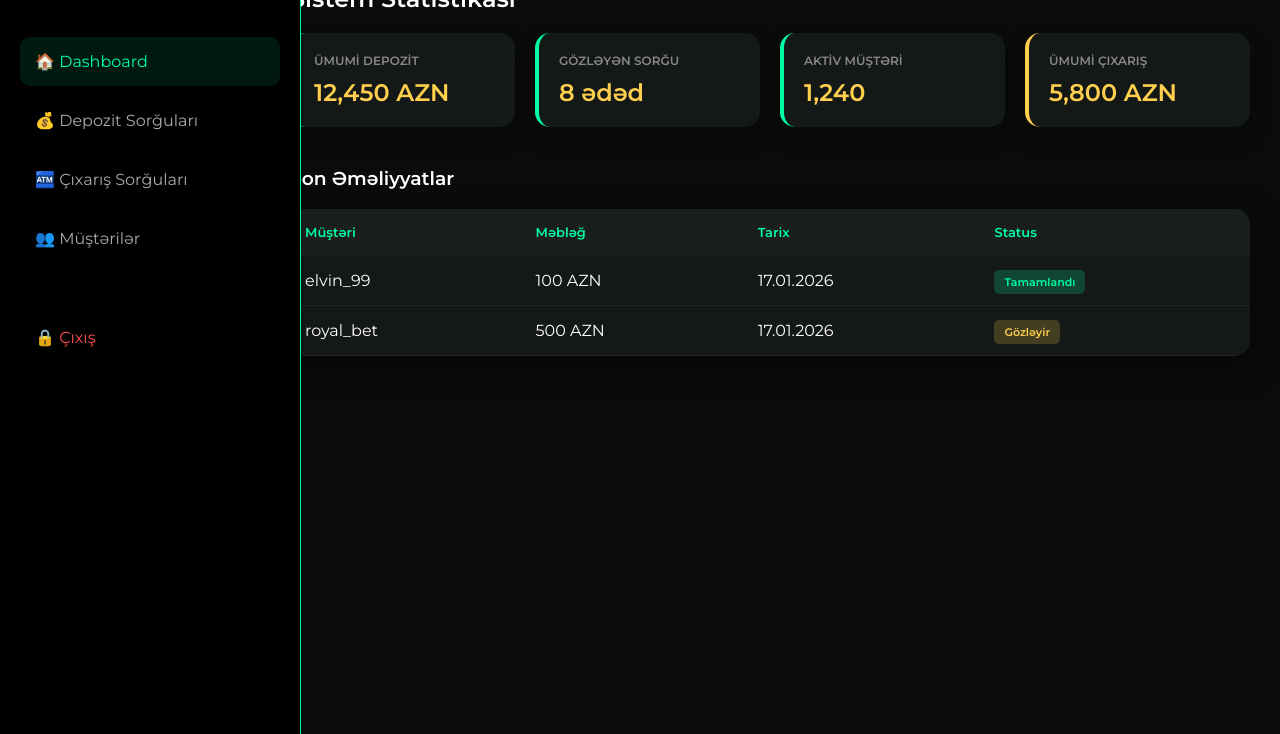
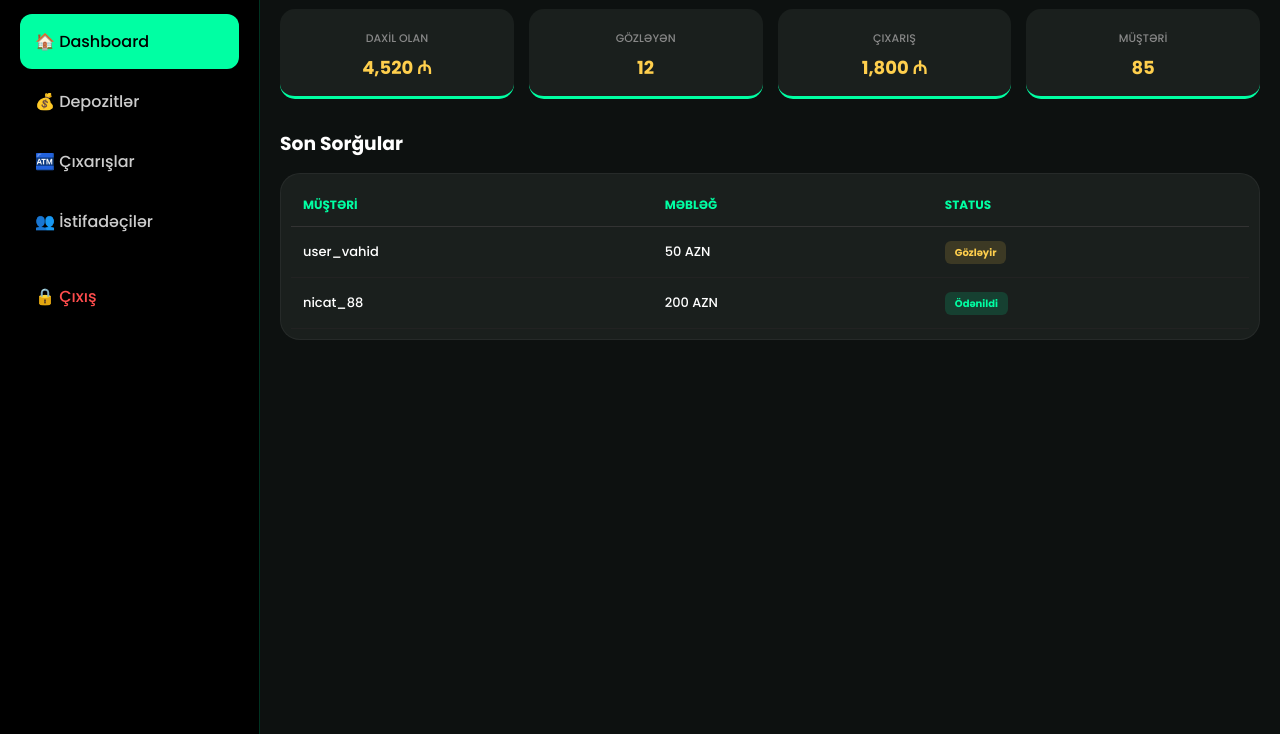
Before and after one commit to usrr12887-oss/mysite, a website: page public/admin.html in a window 1280 px wide. Shown: the part 66-800 px from the top of the page. Drawn offline with Linux system fonts and the light colour scheme.

Commit message:
Update admin.html

```diff
--- a/public/admin.html
+++ b/public/admin.html
@@ -3,272 +3,261 @@
 <head>
     <meta charset="UTF-8">
     <meta name="viewport" content="width=device-width, initial-scale=1.0">
-    <title>Zümrüd Admin | Control Center</title>
-    <link href="https://fonts.googleapis.com/css2?family=Orbitron:wght@400;700&family=Montserrat:wght@400;600&display=swap" rel="stylesheet">
+    <title>Zümrüd Admin | Mobile Pro</title>
+    <link href="https://fonts.googleapis.com/css2?family=Orbitron:wght@600&family=Poppins:wght@300;500;700&display=swap" rel="stylesheet">
     <style>
         :root {
             --primary: #00ffa3;
             --gold: #ffcf4d;
-            --danger: #ff4d4d;
-            --dark-bg: #0a0c0b;
-            --card-bg: #141816;
+            --dark-bg: #0d1110;
+            --card-bg: #1a1f1d;
+            --sidebar-w: 260px;
         }
 
+        * { margin: 0; padding: 0; box-sizing: border-box; }
         body {
-            font-family: 'Montserrat', sans-serif;
+            font-family: 'Poppins', sans-serif;
             background: var(--dark-bg);
             color: white;
-            margin: 0;
-            display: flex;
+            padding-top: 60px; /* Header üçün boşluq */
         }
 
-        /* Sidebar */
-        .sidebar {
-            width: 260px;
-            height: 100vh;
+        /* --- MOBİL HEADER --- */
+        header {
+            position: fixed;
+            top: 0; left: 0; right: 0;
+            height: 60px;
             background: #000;
-            border-right: 1px solid var(--primary);
-            position: fixed;
-            padding: 20px;
+            display: flex;
+            justify-content: space-between;
+            align-items: center;
+            padding: 0 20px;
+            border-bottom: 1px solid var(--primary);
+            z-index: 1000;
         }
 
-        .admin-logo {
-            font-family: 'Orbitron', sans-serif;
-            font-size: 22px;
+        .logo { font-family: 'Orbitron', sans-serif; color: var(--primary); font-size: 18px; }
+
+        /* Hamburger Menyu */
+        .menu-toggle {
+            font-size: 24px;
             color: var(--primary);
-            text-align: center;
-            margin-bottom: 40px;
-            border-bottom: 1px solid #333;
-            padding-bottom: 15px;
+            cursor: pointer;
         }
+
+        /* --- SIDEBAR (MOBİLDƏ GİZLİ) --- */
+        .sidebar {
+            position: fixed;
+            top: 60px; left: -100%; /* Gizli */
+            width: var(--sidebar-w);
+            height: calc(100vh - 60px);
+            background: rgba(0,0,0,0.95);
+            backdrop-filter: blur(10px);
+            transition: 0.4s;
+            z-index: 999;
+            padding: 20px;
+            border-right: 1px solid rgba(0,255,163,0.2);
+        }
+
+        .sidebar.active { left: 0; }
 
         .nav-link {
             padding: 15px;
-            color: #aaa;
+            color: #ccc;
+            display: block;
             text-decoration: none;
-            display: block;
-            border-radius: 10px;
-            margin-bottom: 10px;
-            transition: 0.3s;
-            cursor: pointer;
+            border-radius: 12px;
+            margin-bottom: 5px;
+            font-weight: 500;
         }
 
-        .nav-link:hover, .nav-link.active {
-            background: rgba(0, 255, 163, 0.1);
-            color: var(--primary);
-        }
+        .nav-link.active { background: var(--primary); color: #000; }
 
-        /* Main Content */
-        .main-content {
-            margin-left: 260px;
-            width: calc(100% - 260px);
-            padding: 30px;
-        }
+        /* --- ƏSAS MƏZMUN --- */
+        .container { padding: 20px; max-width: 1200px; margin: auto; }
 
-        /* Stats Cards */
+        /* Statistikalar - Mobildə 2-2 və ya 1-1 düzülüş */
         .stats-grid {
             display: grid;
-            grid-template-columns: repeat(4, 1fr);
-            gap: 20px;
-            margin-bottom: 40px;
+            grid-template-columns: repeat(auto-fit, minmax(140px, 1fr));
+            gap: 15px;
+            margin-bottom: 30px;
         }
 
         .stat-card {
             background: var(--card-bg);
-            padding: 20px;
+            padding: 15px;
             border-radius: 15px;
-            border-left: 4px solid var(--primary);
-            box-shadow: 0 10px 20px rgba(0,0,0,0.3);
+            border-bottom: 3px solid var(--primary);
+            text-align: center;
         }
 
-        .stat-card h4 { margin: 0; font-size: 12px; color: #888; text-transform: uppercase; }
-        .stat-card p { margin: 10px 0 0; font-size: 24px; font-weight: bold; color: var(--gold); }
+        .stat-card span { font-size: 11px; color: #888; text-transform: uppercase; }
+        .stat-card h3 { font-size: 18px; margin-top: 5px; color: var(--gold); }
 
-        /* Table Style */
-        .data-table {
-            width: 100%;
+        /* --- CƏDVƏLLƏR (MOBİL ÜÇÜN SCROLL) --- */
+        .table-container {
             background: var(--card-bg);
-            border-radius: 15px;
-            border-collapse: collapse;
-            overflow: hidden;
-            box-shadow: 0 10px 30px rgba(0,0,0,0.5);
+            border-radius: 20px;
+            overflow-x: auto; /* Mobildə sürüşdürülə bilsin */
+            padding: 10px;
+            margin-bottom: 30px;
+            border: 1px solid rgba(255,255,255,0.05);
         }
 
-        .data-table th, .data-table td {
-            padding: 15px;
-            text-align: left;
-            border-bottom: 1px solid #222;
+        table {
+            width: 100%;
+            border-collapse: collapse;
+            min-width: 600px; /* Mobildə cədvəlin sıxılmaması üçün */
         }
 
-        .data-table th { background: #1a1e1c; color: var(--primary); font-size: 13px; }
+        th { text-align: left; padding: 12px; color: var(--primary); font-size: 12px; text-transform: uppercase; border-bottom: 1px solid #333; }
+        td { padding: 15px 12px; border-bottom: 1px solid #222; font-size: 13px; }
 
-        .status-badge {
-            padding: 5px 10px;
-            border-radius: 5px;
-            font-size: 11px;
+        /* --- FORM ELEMENTLƏRİ --- */
+        .status-pill {
+            padding: 4px 10px;
+            border-radius: 6px;
+            font-size: 10px;
             font-weight: bold;
         }
+        .pending { background: rgba(255, 207, 77, 0.15); color: var(--gold); }
+        .success { background: rgba(0, 255, 163, 0.15); color: var(--primary); }
 
-        .pending { background: rgba(255, 207, 77, 0.2); color: var(--gold); }
-        .approved { background: rgba(0, 255, 163, 0.2); color: var(--primary); }
-
-        .btn-action {
-            padding: 8px 12px;
-            border: none;
-            border-radius: 5px;
-            cursor: pointer;
-            font-size: 12px;
-            margin-right: 5px;
+        input[type="text"] {
+            background: #000; border: 1px solid #333; color: #fff;
+            padding: 8px; border-radius: 8px; width: 100px; font-size: 12px;
         }
 
-        .btn-approve { background: var(--primary); color: #000; font-weight: bold; }
-        .btn-reject { background: var(--danger); color: white; }
+        .btn-sm {
+            padding: 8px 12px; border: none; border-radius: 8px;
+            font-weight: bold; cursor: pointer; font-size: 11px;
+        }
+        .btn-approve { background: var(--primary); color: #000; }
 
-        /* Modal / Receipt View */
-        .receipt-link { color: var(--primary); text-decoration: underline; cursor: pointer; }
-
-        .section { display: none; }
-        .active-section { display: block; }
+        /* --- DESKTOP ÜÇÜN DÜZƏLİŞ --- */
+        @media (min-width: 992px) {
+            header { display: none; } /* Böyük ekranda header-ə ehtiyac yoxdur */
+            body { padding-top: 0; padding-left: var(--sidebar-w); }
+            .sidebar { left: 0; top: 0; height: 100vh; }
+            .menu-toggle { display: none; }
+        }
     </style>
 </head>
 <body>
 
-<div class="sidebar">
-    <div class="admin-logo">ZÜMRÜD ADMIN</div>
-    <div class="nav-link active" onclick="showSection('dashboard')">🏠 Dashboard</div>
-    <div class="nav-link" onclick="showSection('deposits')">💰 Depozit Sorğuları</div>
-    <div class="nav-link" onclick="showSection('withdrawals')">🏧 Çıxarış Sorğuları</div>
-    <div class="nav-link" onclick="showSection('users')">👥 Müştərilər</div>
-    <div class="nav-link" style="margin-top: 50px; color: var(--danger);">🔒 Çıxış</div>
+<header>
+    <div class="menu-toggle" onclick="toggleSidebar()">☰</div>
+    <div class="logo">ZÜMRÜD ADMIN</div>
+    <div style="width: 24px;"></div> </header>
+
+<div class="sidebar" id="sidebar">
+    <h2 style="font-family: 'Orbitron'; color: var(--primary); margin-bottom: 30px; display: block;" class="desktop-only">ZÜMRÜD</h2>
+    <a href="#" class="nav-link active" onclick="showPage('dash')">🏠 Dashboard</a>
+    <a href="#" class="nav-link" onclick="showPage('dep')">💰 Depozitlər</a>
+    <a href="#" class="nav-link" onclick="showPage('wit')">🏧 Çıxarışlar</a>
+    <a href="#" class="nav-link" onclick="showPage('wit')">👥 İstifadəçilər</a>
+    <a href="#" class="nav-link" style="color: #ff4d4d; margin-top: 20px;">🔒 Çıxış</a>
 </div>
 
-<div class="main-content">
+<div class="container">
 
-    <div id="dashboard" class="section active-section">
-        <h2>Sistem Statistikası</h2>
+    <div id="dash" class="page">
+        <h2 style="margin-bottom: 20px;">Xülasə</h2>
         <div class="stats-grid">
             <div class="stat-card">
-                <h4>Ümumi Depozit</h4>
-                <p>12,450 AZN</p>
+                <span>Daxil olan</span>
+                <h3>4,520 ₼</h3>
             </div>
             <div class="stat-card">
-                <h4>Gözləyən Sorğu</h4>
-                <p>8 ədəd</p>
+                <span>Gözləyən</span>
+                <h3>12</h3>
             </div>
             <div class="stat-card">
-                <h4>Aktiv Müştəri</h4>
-                <p>1,240</p>
+                <span>Çıxarış</span>
+                <h3>1,800 ₼</h3>
             </div>
-            <div class="stat-card" style="border-left-color: var(--gold);">
-                <h4>Ümumi Çıxarış</h4>
-                <p>5,800 AZN</p>
+            <div class="stat-card">
+                <span>Müştəri</span>
+                <h3>85</h3>
             </div>
         </div>
 
-        <h3>Son Əməliyyatlar</h3>
-        <table class="data-table">
+        <h3 style="margin-bottom: 15px;">Son Sorğular</h3>
+        <div class="table-container">
+            <table>
                 <thead>
                     <tr>
                         <th>Müştəri</th>
                         <th>Məbləğ</th>
-                    <th>Tarix</th>
                         <th>Status</th>
                     </tr>
                 </thead>
                 <tbody>
                     <tr>
-                    <td>elvin_99</td>
-                    <td>100 AZN</td>
-                    <td>17.01.2026</td>
-                    <td><span class="status-badge approved">Tamamlandı</span></td>
+                        <td>user_vahid</td>
+                        <td>50 AZN</td>
+                        <td><span class="status-pill pending">Gözləyir</span></td>
                     </tr>
                     <tr>
-                    <td>royal_bet</td>
-                    <td>500 AZN</td>
-                    <td>17.01.2026</td>
-                    <td><span class="status-badge pending">Gözləyir</span></td>
+                        <td>nicat_88</td>
+                        <td>200 AZN</td>
+                        <td><span class="status-pill success">Ödənildi</span></td>
                     </tr>
                 </tbody>
             </table>
         </div>
+    </div>
 
-    <div id="deposits" class="section">
-        <h2>Gözləyən Depozitlər</h2>
-        <table class="data-table">
+    <div id="dep" class="page" style="display:none;">
+        <h2 style="margin-bottom: 20px;">Depozitləri Təsdiqlə</h2>
+        <div class="table-container">
+            <table>
                 <thead>
                     <tr>
                         <th>Müştəri</th>
                         <th>Məbləğ</th>
                         <th>Çek</th>
-                    <th>Kod Təyin Et</th>
-                    <th>Əməliyyat</th>
+                        <th>Kod Yaz</th>
+                        <th>İşlem</th>
                     </tr>
                 </thead>
                 <tbody>
                     <tr>
-                    <td>murad_v</td>
-                    <td>250 AZN</td>
-                    <td><span class="receipt-link" onclick="alert('Çek şəkli açılır...')">çeki_gör.jpg</span></td>
-                    <td><input type="text" placeholder="Kod yaz (məs: ZM-12)"></td>
-                    <td>
-                        <button class="btn-action btn-approve" onclick="approve(this)">Təsdiqlə</button>
-                        <button class="btn-action btn-reject">Rədd et</button>
-                    </td>
+                        <td>gamer_az</td>
+                        <td>100 ₼</td>
+                        <td><u style="color:var(--primary); cursor:pointer;">Gör</u></td>
+                        <td><input type="text" placeholder="Kod"></td>
+                        <td><button class="btn-sm btn-approve" onclick="confirmAction()">Təsdiqlə</button></td>
                     </tr>
                 </tbody>
             </table>
         </div>
-
-    <div id="withdrawals" class="section">
-        <h2>Çıxarış Tələbləri</h2>
-        <table class="data-table">
-            <thead>
-                <tr>
-                    <th>Müştəri</th>
-                    <th>Məbləğ</th>
-                    <th>Kart Nömrəsi</th>
-                    <th>Oyun Kodu</th>
-                    <th>Əməliyyat</th>
-                </tr>
-            </thead>
-            <tbody>
-                <tr>
-                    <td>azer_88</td>
-                    <td>150 AZN</td>
-                    <td>4127 0000 9999 8888</td>
-                    <td>ZM-9941</td>
-                    <td>
-                        <button class="btn-action btn-approve">Ödənildi</button>
-                        <button class="btn-action btn-reject">Ləğv et</button>
-                    </td>
-                </tr>
-            </tbody>
-        </table>
     </div>
 
 </div>
 
 <script>
-    function showSection(id) {
-        document.querySelectorAll('.section').forEach(s => s.classList.remove('active-section'));
+    // Sidebar-ı aç-bağla (Mobil üçün)
+    function toggleSidebar() {
+        document.getElementById('sidebar').classList.toggle('active');
+    }
+
+    // Səhifələri dəyişdir
+    function showPage(pageId) {
+        document.querySelectorAll('.page').forEach(p => p.style.display = 'none');
         document.querySelectorAll('.nav-link').forEach(l => l.classList.remove('active'));
 
-        document.getElementById(id).classList.add('active-section');
+        if(pageId === 'dash') document.getElementById('dash').style.display = 'block';
+        if(pageId === 'dep') document.getElementById('dep').style.display = 'block';
+
+        // Mobildə keçid edəndə sidebar bağlansın
+        if(window.innerWidth < 992) toggleSidebar();
         event.currentTarget.classList.add('active');
     }
 
-    function approve(btn) {
-        const row = btn.parentElement.parentElement;
-        const codeInput = row.querySelector('input').value;
-
-        if(!codeInput) {
-            alert("Zəhmət olmasa müştəri üçün OYUN KODU təyin edin!");
-            return;
-        }
-
-        alert("Depozit təsdiqləndi. Kod: " + codeInput + " müştəriyə göndərildi.");
-        row.style.opacity = "0.3";
-        btn.disabled = true;
+    function confirmAction() {
+        alert("Əməliyyat uğurla tamamlandı!");
     }
 </script>
 
```
Lines whose indentation alone changed are shown as unchanged.
